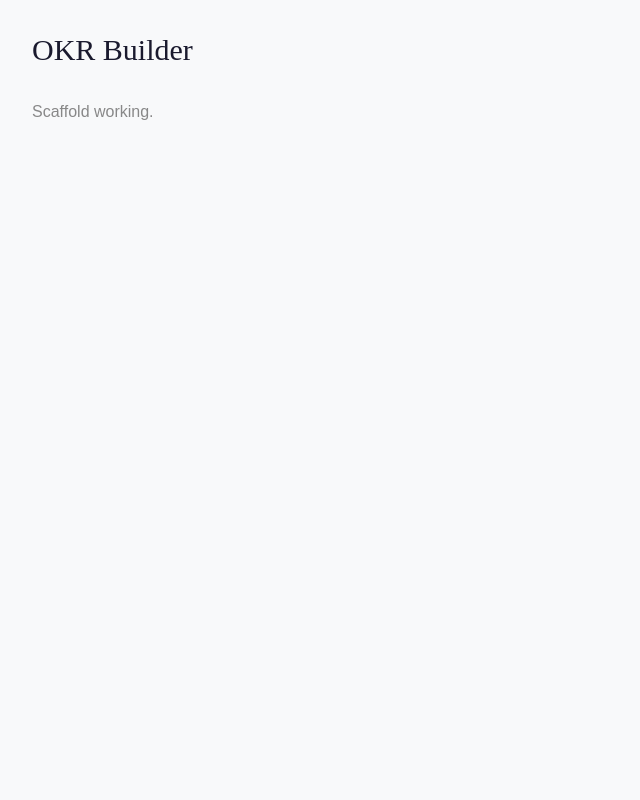
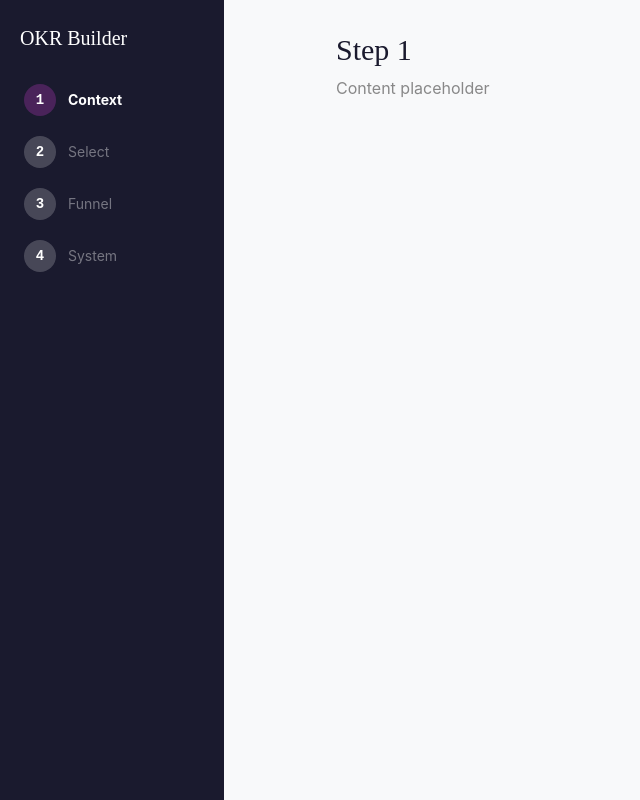
Before and after one commit to AzukiGPT/okr-builder, a React (Vite) app: page / in a window 1280 px wide. Shown: the whole page, without its empty margins (0-640 px from the left). Built offline with nearby package versions, Linux system fonts and the light colour scheme.

Commit message:
feat: add AppShell layout with sidebar navigation

```diff
--- a/src/App.jsx
+++ b/src/App.jsx
@@ -1,8 +1,21 @@
+import { useOKRState } from "./hooks/useOKRState"
+import AppShell from "./components/layout/AppShell"
+
 export default function App() {
+  const { state, setStep, reset } = useOKRState()
+
   return (
-    <div className="min-h-screen bg-bg font-body text-text">
-      <h1 className="text-3xl font-display p-8">OKR Builder</h1>
-      <p className="px-8 text-muted">Scaffold working.</p>
-    </div>
+    <AppShell
+      step={state.step}
+      setStep={setStep}
+      ctx={state.ctx}
+      selected={state.selected}
+      onReset={reset}
+    >
+      <h1 className="font-display text-3xl text-text">
+        Step {state.step + 1}
+      </h1>
+      <p className="text-muted mt-2">Content placeholder</p>
+    </AppShell>
   )
 }
--- /dev/null
+++ b/src/components/layout/AppShell.jsx
@@ -0,0 +1,19 @@
+import Sidebar from "./Sidebar"
+
+export default function AppShell({ children, ...sidebarProps }) {
+  return (
+    <div className="flex min-h-screen bg-bg">
+      <div className="hidden md:block">
+        <Sidebar {...sidebarProps} />
+      </div>
+      <div className="md:hidden">
+        <Sidebar {...sidebarProps} mobile />
+      </div>
+      <main className="flex-1 overflow-auto">
+        <div className="max-w-4xl mx-auto p-6 md:p-8">
+          {children}
+        </div>
+      </main>
+    </div>
+  )
+}
--- /dev/null
+++ b/src/components/layout/Sidebar.jsx
@@ -0,0 +1,167 @@
+const STEPS = [
+  { label: "Context", icon: "1" },
+  { label: "Select", icon: "2" },
+  { label: "Funnel", icon: "3" },
+  { label: "System", icon: "4" },
+]
+
+function StepButton({ step, index, currentStep, onClick }) {
+  const isDone = index < currentStep
+  const isActive = index === currentStep
+  const isClickable = index <= currentStep
+
+  const circleClass = isDone
+    ? "bg-csm"
+    : isActive
+      ? "bg-accent"
+      : "bg-white/20"
+
+  const labelClass = isActive
+    ? "text-white font-bold"
+    : isDone
+      ? "text-white/80"
+      : "text-white/40"
+
+  return (
+    <button
+      type="button"
+      disabled={!isClickable}
+      onClick={() => onClick(index)}
+      className={`flex items-center gap-3 w-full px-4 py-2 rounded-lg transition-colors ${
+        isClickable ? "hover:bg-white/10 cursor-pointer" : "cursor-default"
+      }`}
+    >
+      <span
+        className={`flex items-center justify-center w-8 h-8 rounded-full text-sm font-mono font-bold text-white shrink-0 ${circleClass}`}
+      >
+        {isDone ? "\u2713" : step.icon}
+      </span>
+      <span className={`text-sm ${labelClass}`}>{step.label}</span>
+    </button>
+  )
+}
+
+function MiniRecap({ ctx, selected, onReset, onShare, shared }) {
+  const totalSelected =
+    selected.sales.length + selected.marketing.length + selected.csm.length
+
+  return (
+    <div className="bg-white/10 rounded-lg p-3 space-y-2">
+      <p className="text-white/60 text-xs font-mono tracking-wide">RECAP</p>
+      {ctx.stage && (
+        <p className="text-white text-xs">
+          <span className="text-white/60">Stage:</span> {ctx.stage}
+        </p>
+      )}
+      {ctx.bottleneck && (
+        <p className="text-white text-xs">
+          <span className="text-white/60">Focus:</span> {ctx.bottleneck}
+        </p>
+      )}
+      {totalSelected > 0 && (
+        <p className="text-white text-xs">
+          <span className="text-white/60">Objectives:</span> {totalSelected}
+        </p>
+      )}
+      <div className="flex gap-2 pt-1">
+        <button
+          type="button"
+          onClick={onReset}
+          className="text-[11px] text-white/60 hover:text-white transition-colors"
+        >
+          Reset
+        </button>
+        {onShare && (
+          <button
+            type="button"
+            onClick={onShare}
+            className="text-[11px] text-white/60 hover:text-white transition-colors"
+          >
+            {shared ? "Copied!" : "Share"}
+          </button>
+        )}
+      </div>
+    </div>
+  )
+}
+
+export default function Sidebar({
+  step,
+  setStep,
+  ctx,
+  selected,
+  onReset,
+  onShare,
+  shared,
+  mobile,
+}) {
+  if (mobile) {
+    return (
+      <nav className="w-full bg-chrome px-4 py-3 flex items-center gap-2">
+        <span className="font-display text-white text-lg mr-4">OKR Builder</span>
+        <div className="flex items-center gap-1">
+          {STEPS.map((s, i) => {
+            const isDone = i < step
+            const isActive = i === step
+            const isClickable = i <= step
+
+            const circleClass = isDone
+              ? "bg-csm"
+              : isActive
+                ? "bg-accent"
+                : "bg-white/20"
+
+            return (
+              <button
+                key={s.label}
+                type="button"
+                disabled={!isClickable}
+                onClick={() => setStep(i)}
+                className={`flex items-center justify-center w-8 h-8 rounded-full text-sm font-mono font-bold text-white shrink-0 ${circleClass} ${
+                  isClickable ? "cursor-pointer" : "cursor-default"
+                }`}
+              >
+                {isDone ? "\u2713" : s.icon}
+              </button>
+            )
+          })}
+        </div>
+      </nav>
+    )
+  }
+
+  return (
+    <nav className="w-56 h-screen sticky top-0 bg-chrome flex flex-col">
+      <div className="px-5 pt-6 pb-4">
+        <h1 className="font-display text-white text-xl">OKR Builder</h1>
+        {ctx.company && (
+          <p className="text-white/40 text-xs mt-1 truncate">{ctx.company}</p>
+        )}
+      </div>
+
+      <div className="flex-1 flex flex-col gap-1 px-2 py-2">
+        {STEPS.map((s, i) => (
+          <StepButton
+            key={s.label}
+            step={s}
+            index={i}
+            currentStep={step}
+            onClick={setStep}
+          />
+        ))}
+      </div>
+
+      {ctx.stage && (
+        <div className="px-3 pb-4">
+          <MiniRecap
+            ctx={ctx}
+            selected={selected}
+            onReset={onReset}
+            onShare={onShare}
+            shared={shared}
+          />
+        </div>
+      )}
+    </nav>
+  )
+}
```
